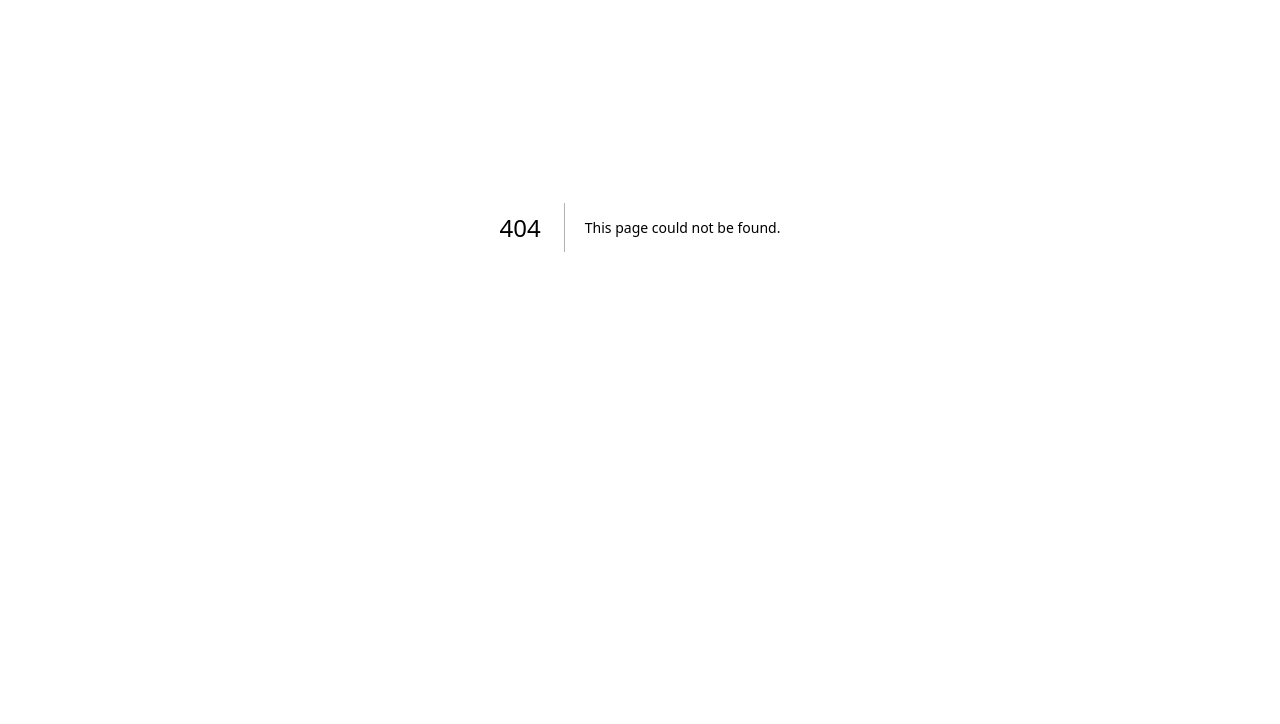
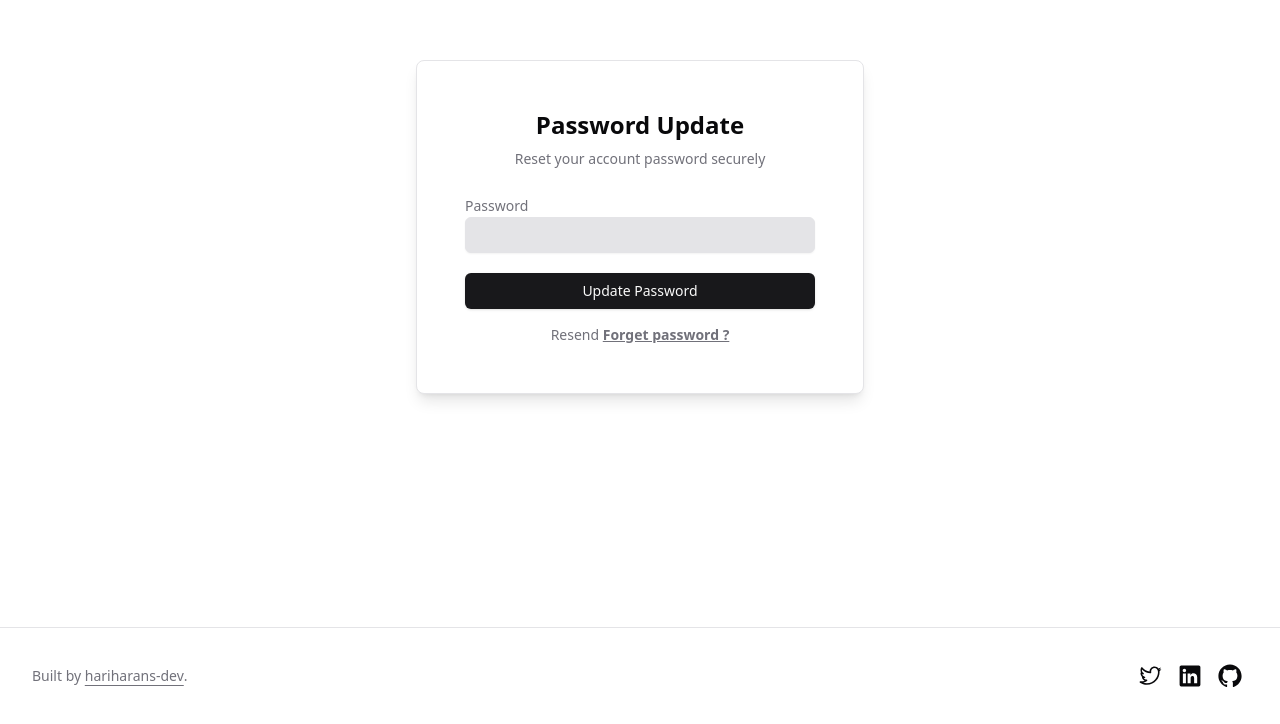
Before and after one commit to hariharans-dev/vocalis-frontend, a Next.js app: page /auth/validation in a window 1280 px wide. Before the commit this address had no page. Shown: the part 173-897 px from the top of the page. Before the commit the page ends 800 px from the top, so only its background shows below. Built offline with nearby package versions, Linux system fonts and the light colour scheme.

Commit message:
user and root forgetpassword - stable

```diff
--- /dev/null
+++ b/app/api/auth/ForgetPassword.ts
@@ -0,0 +1,71 @@
+import { APIRequestOptions, fetchData } from "../FetchData";
+
+interface ApiResponse {
+  data?: {
+    token: any;
+  };
+  status?: number;
+  error?: string;
+}
+
+export default async function ApiForgetPassword(
+  email: string | null = null,
+  role: string = "root",
+  resetToken: string | null = null,
+  password: string | null = null
+): Promise<ApiResponse | null> {
+  const frontendSecret = process.env.NEXT_PUBLIC_FRONTEND_SECRET;
+  const backendUrl = process.env.NEXT_PUBLIC_BACKEND_URL;
+
+  if (!frontendSecret || !backendUrl) {
+    console.error("Environment variables not set.");
+    return null;
+  }
+
+  if (resetToken && !password) {
+    return null;
+  }
+
+  let path = `${backendUrl}/${role}/forgetpassword`;
+  let requestBody;
+  let options: APIRequestOptions;
+
+  if (resetToken) {
+    requestBody = {
+      password,
+    };
+
+    options = {
+      method: "PUT",
+      headers: {
+        Authorization: `Bearer ${resetToken}`,
+      },
+      body: requestBody,
+    };
+  } else if (email) {
+    requestBody = {
+      email,
+    };
+
+    options = {
+      method: "POST",
+      headers: {
+        Authorization: `Bearer ${frontendSecret}`,
+      },
+      body: requestBody,
+    };
+  } else {
+    return null;
+  }
+
+  try {
+    const response = await fetchData<ApiResponse>(path, options);
+    if (response) {
+      return response;
+    } else {
+      return null;
+    }
+  } catch (error) {
+    return null;
+  }
+}
--- /dev/null
+++ b/app/auth/forgetpassword/layout.tsx
@@ -0,0 +1,16 @@
+import { Footer } from "@/components/footer";
+
+export default function Layout(props: { children: React.ReactNode }) {
+  return (
+    <div className="flex min-h-screen flex-col">
+      <main className="flex-1">{props.children}</main>
+      <Footer
+        builtBy="hariharans-dev"
+        builtByLink="https://github.com/hariharans-dev"
+        githubLink="https://github.com/hariharans-dev"
+        twitterLink=""
+        linkedinLink=""
+      />
+    </div>
+  );
+}
--- /dev/null
+++ b/app/auth/forgetpassword/page.tsx
@@ -0,0 +1,104 @@
+"use client";
+
+import { Card, CardContent, CardHeader } from "@/components/ui/card";
+import { Button } from "@/components/ui/button";
+import { Input } from "@/components/ui/input";
+import { Label } from "@/components/ui/label";
+import { LoadingSpinner } from "@/components/loading-spinner";
+import Link from "next/link";
+import { useState } from "react";
+import { useRouter } from "next/navigation";
+import { useSearchParams } from "next/navigation";
+import ApiForgetPassword from "@/app/api/auth/ForgetPassword";
+
+export default function SignUpForm() {
+  const router = useRouter();
+  const searchParams = useSearchParams();
+
+  const role: string = searchParams.get("role") || "root";
+
+  const [email, setEmail] = useState("");
+  const [password, setPassword] = useState("");
+  const [response, setResponse] = useState("");
+  const [isLoading, setIsLoading] = useState(false);
+  const [isRedirecting, setIsRedirecting] = useState(false);
+
+  const handleSubmit = async (e: React.FormEvent) => {
+    e.preventDefault();
+
+    setIsLoading(true);
+
+    const response: any = await ApiForgetPassword(email, role);
+
+    if (response?.data) {
+      setIsRedirecting(true);
+      setTimeout(() => {
+        router.push("/auth/signin?response=email sent");
+      }, 1000);
+    } else if (response != null) {
+      if (response.error) {
+        setResponse(response.error.response);
+      }
+    } else {
+      setResponse("internal server error");
+    }
+    setIsLoading(false);
+  };
+
+  return (
+    <div className="flex h-screen w-screen items-center justify-center bg-background text-foreground">
+      <Card className="w-full max-w-md border border-border bg-card shadow-lg p-6 rounded-lg">
+        <CardHeader className="text-center space-y-2">
+          <h3 className="text-2xl font-semibold">Forget Password</h3>
+          <p className="text-sm text-muted-foreground">
+            Reset your account password securely
+          </p>
+        </CardHeader>
+        <CardContent>
+          <form onSubmit={handleSubmit} className="space-y-5">
+            <div>
+              <Label htmlFor="email" className="text-muted-foreground">
+                Email
+              </Label>
+              <Input
+                id="email"
+                type="email"
+                value={email}
+                onChange={(e) => setEmail(e.target.value)}
+                className="bg-input border-border text-foreground placeholder-muted-foreground focus:ring-primary"
+                required
+              />
+            </div>
+            {response && (
+              <div className="text-sm font-medium text-red-500 text-center">
+                {response}
+              </div>
+            )}
+            <Button
+              type="submit"
+              className="w-full bg-primary hover:bg-primary-dark transition"
+            >
+              {isLoading ? (
+                <LoadingSpinner />
+              ) : isRedirecting ? (
+                "Redirecting..."
+              ) : (
+                `Forget Password`
+              )}
+            </Button>
+          </form>
+
+          <p className="text-center text-sm mt-4 text-muted-foreground">
+            Wanna go{" "}
+            <Link
+              href="/auth/signin"
+              className="font-semibold underline hover:text-primary-dark"
+            >
+              Back ?
+            </Link>
+          </p>
+        </CardContent>
+      </Card>
+    </div>
+  );
+}
--- a/app/auth/signin/page.tsx
+++ b/app/auth/signin/page.tsx
@@ -166,6 +166,16 @@ function SignInFormContent({ role }: { role: string }) {
         </Link>{" "}
         for free.
       </p>
+      <p className="text-center text-sm mt-4 text-muted-foreground">
+        Do you{" "}
+        <Link
+          href={`/auth/forgetpassword?role=${role}`}
+          className="font-semibold underline hover:text-primary-dark"
+        >
+          forget you password
+        </Link>
+        {` ? for your ${role} account`}
+      </p>
       {isLoading && (
         <div className="fixed inset-0 flex items-center justify-center bg-black bg-opacity-50 z-50">
           <LoadingSpinner />
--- /dev/null
+++ b/app/auth/validation/layout.tsx
@@ -0,0 +1,16 @@
+import { Footer } from "@/components/footer";
+
+export default function Layout(props: { children: React.ReactNode }) {
+  return (
+    <div className="flex min-h-screen flex-col">
+      <main className="flex-1">{props.children}</main>
+      <Footer
+        builtBy="hariharans-dev"
+        builtByLink="https://github.com/hariharans-dev"
+        githubLink="https://github.com/hariharans-dev"
+        twitterLink=""
+        linkedinLink=""
+      />
+    </div>
+  );
+}
--- /dev/null
+++ b/app/auth/validation/page.tsx
@@ -0,0 +1,114 @@
+"use client";
+
+import { Card, CardContent, CardHeader } from "@/components/ui/card";
+import { Button } from "@/components/ui/button";
+import { Input } from "@/components/ui/input";
+import { Label } from "@/components/ui/label";
+import { LoadingSpinner } from "@/components/loading-spinner";
+import Link from "next/link";
+import { useState } from "react";
+import { useRouter } from "next/navigation";
+import { useSearchParams } from "next/navigation";
+import ApiForgetPassword from "@/app/api/auth/ForgetPassword";
+
+export default function SignUpForm() {
+  const router = useRouter();
+  const searchParams = useSearchParams();
+
+  var key = searchParams.get("key");
+  const role = searchParams.get("role");
+
+  const [password, setPassword] = useState("");
+  const [response, setResponse] = useState("");
+  const [isLoading, setIsLoading] = useState(false);
+  const [isRedirecting, setIsRedirecting] = useState(false);
+
+  const handleSubmit = async (e: React.FormEvent) => {
+    e.preventDefault();
+
+    setIsLoading(true);
+    if (key == null || role == null) {
+      setResponse("invalid request");
+    } else {
+      key = decodeURIComponent(key);
+      console.log(key);
+      const response = await ApiForgetPassword(null, role, key, password);
+      console.log(response);
+
+      if (response?.data) {
+        setIsRedirecting(true);
+        setTimeout(() => {
+          router.push("/auth/signin?response=password changed");
+        }, 1000);
+      } else if (response != null) {
+        if (response.error) {
+          setResponse(response.error);
+        } else if (response.status && response.status >= 400) {
+          setResponse(`server error, status code: ${response.status}`);
+        } else {
+          setResponse("API error");
+        }
+      } else {
+        setResponse("internal server error");
+      }
+    }
+    setIsLoading(false);
+  };
+
+  return (
+    <div className="flex h-screen w-screen items-center justify-center bg-background text-foreground">
+      <Card className="w-full max-w-md border border-border bg-card shadow-lg p-6 rounded-lg">
+        <CardHeader className="text-center space-y-2">
+          <h3 className="text-2xl font-semibold">Password Update</h3>
+          <p className="text-sm text-muted-foreground">
+            Reset your account password securely
+          </p>
+        </CardHeader>
+        <CardContent>
+          <form onSubmit={handleSubmit} className="space-y-5">
+            <div>
+              <Label htmlFor={`password`} className="text-muted-foreground">
+                Password
+              </Label>
+              <Input
+                id={`password`}
+                type="password"
+                value={password}
+                onChange={(e) => setPassword(e.target.value)}
+                className="bg-input border-border text-foreground placeholder-muted-foreground focus:ring-primary"
+                required
+              />
+            </div>
+            {response && (
+              <div className="mt-4 text-sm font-medium text-red-500 text-center">
+                {response}
+              </div>
+            )}
+            <Button
+              type="submit"
+              className="w-full bg-primary hover:bg-primary-dark transition"
+            >
+              {isLoading ? (
+                <LoadingSpinner />
+              ) : isRedirecting ? (
+                "Redirecting..."
+              ) : (
+                `Update Password`
+              )}
+            </Button>
+          </form>
+
+          <p className="text-center text-sm mt-4 text-muted-foreground">
+            Resend{" "}
+            <Link
+              href={`/auth/forgetpassword?role=${role}`}
+              className="font-semibold underline hover:text-primary-dark"
+            >
+              Forget password ?
+            </Link>
+          </p>
+        </CardContent>
+      </Card>
+    </div>
+  );
+}
--- a/middleware.ts
+++ b/middleware.ts
@@ -39,7 +39,7 @@ export async function middleware(request: NextRequest) {
     if (!sessionActive) {
       return NextResponse.redirect(
         new URL(
-          "/auth/signin?response=session_expired&redirect=" +
+          "/auth/signin?response=session expired&redirect=" +
             request.nextUrl.pathname,
           request.url
         )
```
